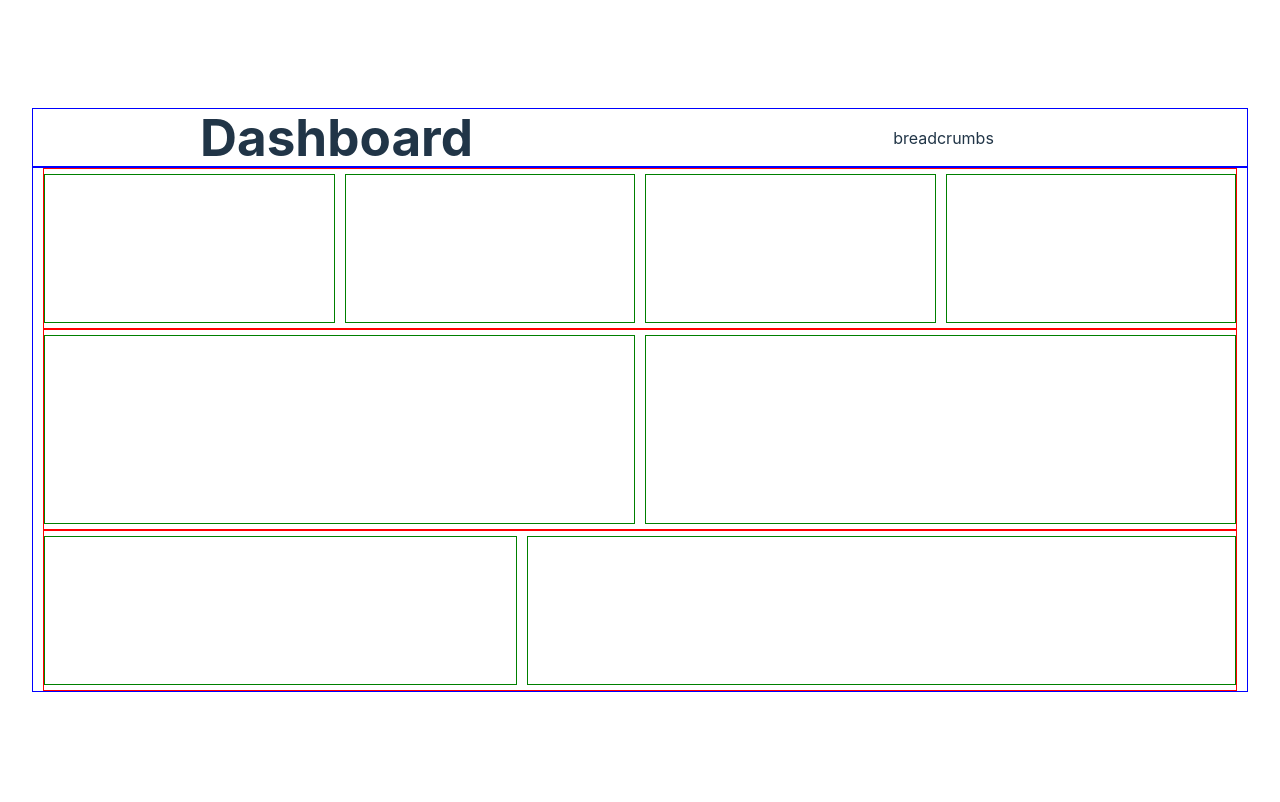
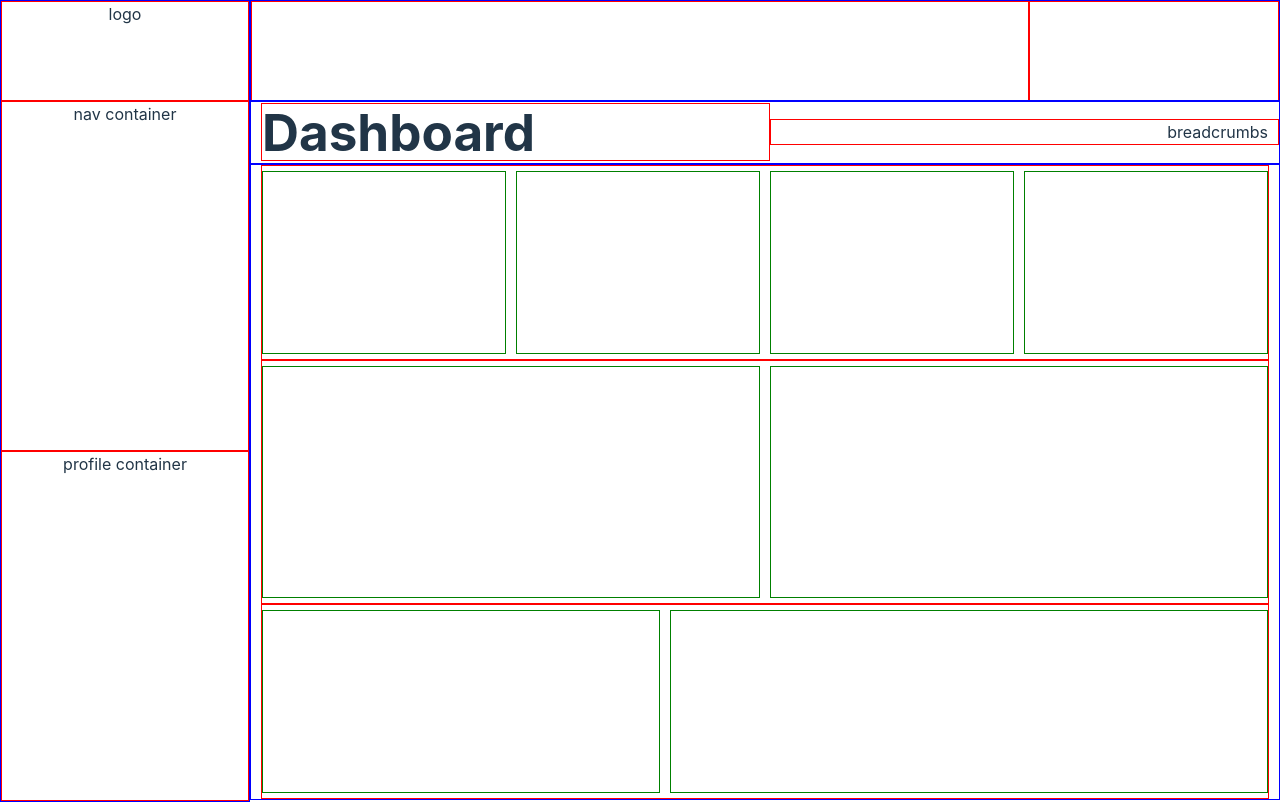
Before and after one commit to murasandev/intergalactic-admin-dashboard, a React (Vite) app in the folder admin-dash/: page / in a window 1280 px wide. Built offline with nearby package versions, Linux system fonts and the light colour scheme.

Commit message:
set minmax for sidebar and dash columns

```diff
--- a/admin-dash/src/App.css
+++ b/admin-dash/src/App.css
@@ -1,7 +1,7 @@
 #root {
   max-width: 1280px;
-  margin: 0 auto;
-  padding: 2rem;
+  width: 100vw;
+  height: 100vh;
   text-align: center;
   width: 100vw;
 }
@@ -43,5 +43,23 @@
 }
 
 .app-container {
-  width: 100%;
+  width: 100vw;
+  height: 100%;
+  display: grid;
+  grid-template-areas: "sidebar header"
+  "sidebar dash";
+  grid-template-rows: 100px 1fr;
+  grid-template-columns: minmax(250px, 1fr) minmax(750px, 5fr);
 }
+
+.app-header {
+  grid-area: header;
+}
+
+.app-dash {
+  grid-area: dash;
+}
+
+.app-sidebar {
+  grid-area: sidebar;
+}
--- a/admin-dash/src/App.jsx
+++ b/admin-dash/src/App.jsx
@@ -4,6 +4,7 @@ import viteLogo from '/vite.svg'
 import './App.css'
 import Dashboard from './components/Dashboard'
 import Sidebar from './components/Sidebar'
+import Header from './components/Header'
 
 function App() {
   const [count, setCount] = useState(0)
@@ -11,8 +12,15 @@ function App() {
   return (
     <>
       <div className='app-container'>
-        <Sidebar />
-        <Dashboard />
+        <div className='app-sidebar'>
+          <Sidebar />
+        </div>
+        <div className='app-header'>
+          <Header />
+        </div>
+        <div className='app-dash'>
+          <Dashboard />
+        </div>
       </div>
 
     </>
--- a/admin-dash/src/components/Dashboard.css
+++ b/admin-dash/src/components/Dashboard.css
@@ -4,11 +4,11 @@
 }
 
 .dash-container {
-    width: 100%;
+    height: 100%;
     display: grid;
     grid-template-areas: "header-container"
     "dash-body";
-    grid-template-rows: 1fr 9fr;
+    grid-template-rows: 1fr 10fr;
 }
 
 .dash-header-container {
@@ -16,6 +16,18 @@
     display: grid;
     grid-template-columns: 1fr 1fr;
     align-items: center;
+    padding-left: 10px;
+}
+
+.dash-header {
+    text-align: left;
+    border: 1px solid red;
+}
+
+.dash-breadcrumb-container {
+    text-align: right;
+    padding-right: 10px;
+    border: 1px solid red;
 }
 
 .dash-body {
--- a/admin-dash/src/components/Header.css
+++ b/admin-dash/src/components/Header.css
@@ -0,0 +1,16 @@
+* {
+    margin: 0;
+    padding: 0;
+}
+
+.header-container {
+    border: 1px solid blue;
+    height: 100px;
+    display: grid;
+    grid-template-columns: 1fr 250px;
+}
+
+.left-header,
+.right-header {
+    border: 1px solid red;
+}
--- a/admin-dash/src/components/Header.jsx
+++ b/admin-dash/src/components/Header.jsx
@@ -2,6 +2,11 @@ import './Header.css'
 
 export default function Header() {
     return(
-        <div></div>
+        <div className='header-container'>
+            <div className='left-header'></div>
+            <div className='right-header'>
+
+            </div>
+        </div>
     )
 }
--- a/admin-dash/src/components/Sidebar.css
+++ b/admin-dash/src/components/Sidebar.css
@@ -0,0 +1,17 @@
+* {
+    margin: 0;
+    padding: 0;
+}
+
+.sidebar-container {
+    height: 100%;
+    border: 1px solid blue;
+    display: grid;
+    grid-template-rows: 100px 1fr 1fr;
+}
+
+.sidebar-header-container,
+.sidebar-nav-container,
+.sidebar-profile-container {
+    border: 1px solid red;
+}
--- a/admin-dash/src/components/Sidebar.jsx
+++ b/admin-dash/src/components/Sidebar.jsx
@@ -3,9 +3,9 @@ import './Sidebar.css'
 export default function Sidebar() {
     return(
         <div className='sidebar-container'>
-            <div className='sidebar-header-container'></div>
-            <div className='sidebar-nav-container'></div>
-            <div className='sidebar-profile-container'></div>
+            <div className='sidebar-header-container'>logo</div>
+            <div className='sidebar-nav-container'>nav container</div>
+            <div className='sidebar-profile-container'>profile container</div>
         </div>
     )
 }
```
